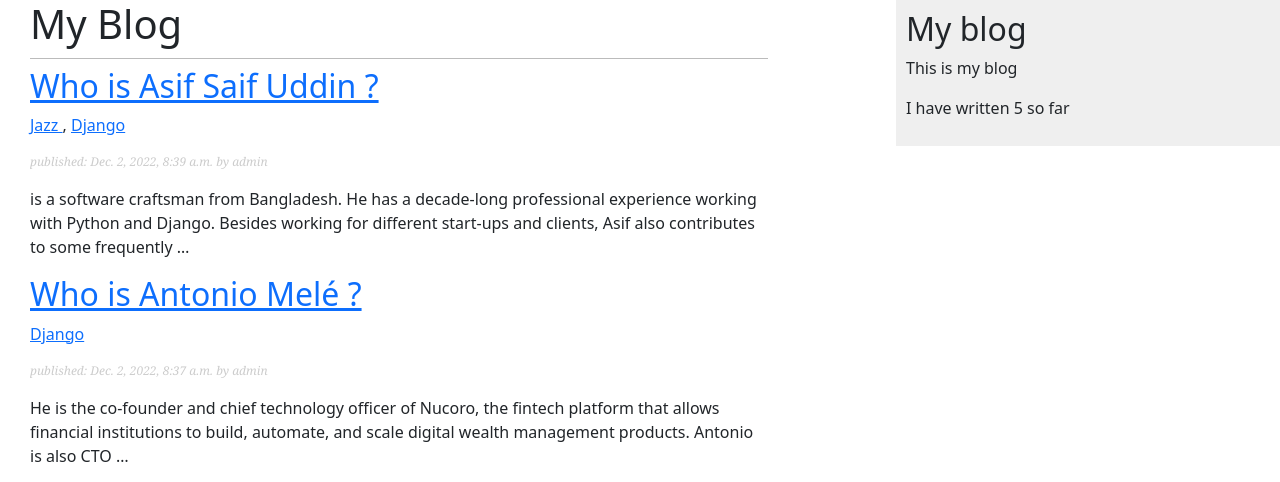
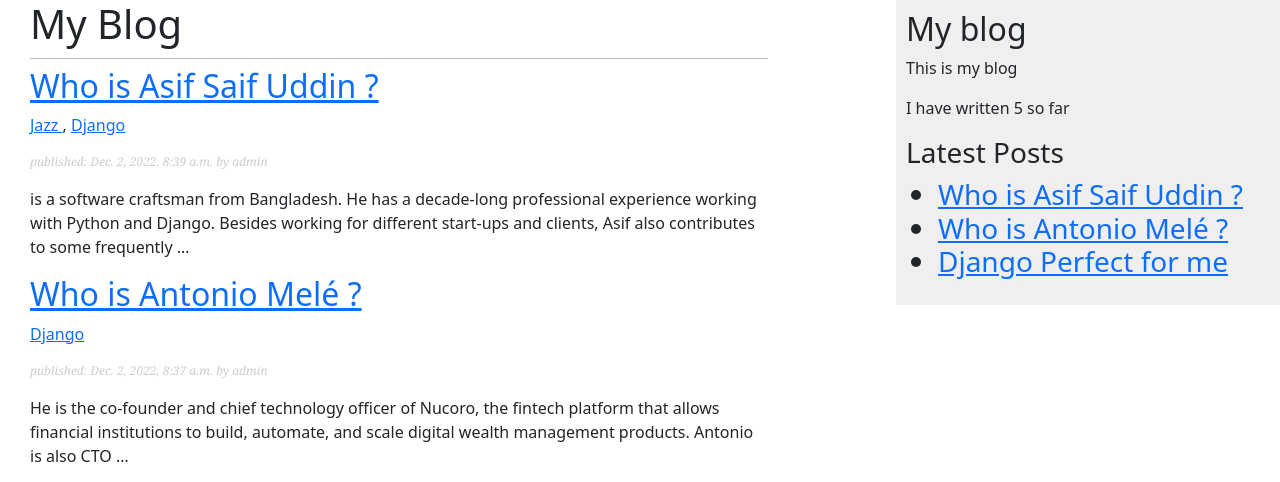
Before and after one commit to s-kvng/My-Blog-, a Django app: page /blog/ in a window 1280 px wide. Shown: the top 482 px of the page. Run offline with Django 4.2, Linux system fonts and the light colour scheme; data comes from the database, SQL or seed files in the repository; parts of the project's set-up code (start-up, migrations or seed data) failed here and were passed over.

Commit message:
Template Tag
Inclusion template tag completed

```diff
--- a/mysite/blog/templates/blog/base.html
+++ b/mysite/blog/templates/blog/base.html
@@ -20,7 +20,13 @@
     <div id="sidebar">
         <h2>My blog</h2>
         <p>This is my blog</p>
-        <p>I have written {% total_posts %} so far
+         <p>I have written {% total_posts %} so far {% comment %} custom simple_tag to display the total number of post(post.published.count) {% endcomment %}
+
+ {% comment %} custom inclusion_tag to display the latest post {% endcomment %}
+
+    <h3>Latest Posts<h3>
+        {% show_latest_posts 3 %}
+
     </div>
 </body>
 <script src="https://cdn.jsdelivr.net/npm/bootstrap@5.0.2/dist/js/bootstrap.bundle.min.js" integrity="sha384-MrcW6ZMFYlzcLA8Nl+NtUVF0sA7MsXsP1UyJoMp4YLEuNSfAP+JcXn/tWtIaxVXM" crossorigin="anonymous"></script>
--- /dev/null
+++ b/mysite/blog/templates/blog/post/latest_posts.html
@@ -0,0 +1,13 @@
+
+
+<ul>
+
+    {% for post in latest_posts %}
+
+    <li >
+
+        <a href="{{ post.get_absolute_url }}" >{{post.title}} </a>
+    </li>
+
+    {% endfor %}
+</ul>
--- a/mysite/blog/templatetags/blog_tags.py
+++ b/mysite/blog/templatetags/blog_tags.py
@@ -7,3 +7,9 @@ register = template.Library()
 @register.simple_tag
 def total_posts():
     return Post.published.count()
+
+
+@register.inclusion_tag("blog/post/latest_posts.html")
+def show_latest_posts(count=5):
+    latest_posts = Post.published.order_by('-publish')[:count]
+    return {'latest_posts': latest_posts}
```
Also changed, not shown: mysite/blog/templates/blog/post/details.html (+8 -0 lines).
